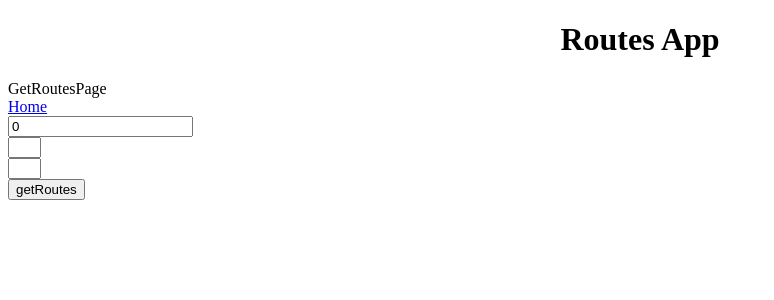
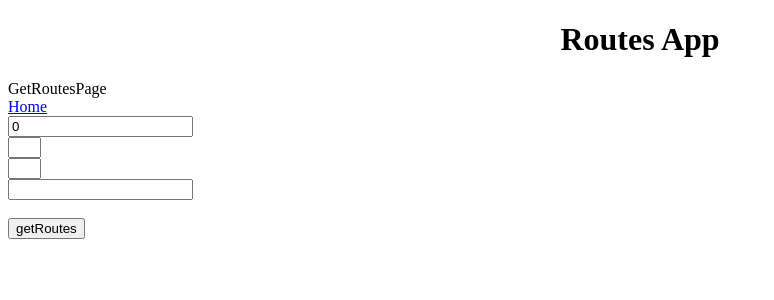
Before and after one commit to vitor-msp/routes-app, a React (Create React App) app: page /get-routes in a window 1280 px wide. Shown: the top 300 px of the page, without its empty margins (0-774 px from the left). Built offline with nearby package versions, Linux system fonts and the light colour scheme.

Commit message:
isolate component with inputs when graph is unselected

```diff
--- /dev/null
+++ b/src/components/InputsGraphUnselected.tsx
@@ -0,0 +1,42 @@
+import { GetRoutesDTO } from "../store/ducks/routes/routes.types";
+
+interface Props {
+  reqDTO: GetRoutesDTO;
+  handleChange: (reqDTO: GetRoutesDTO) => any;
+}
+
+export const InputsGraphUnselected: React.FC<Props> = ({ reqDTO, handleChange }) => {
+  return (
+    <div>
+      <input
+        type="number"
+        min={0}
+        value={reqDTO.graphId}
+        onChange={(e) => handleChange({ ...reqDTO, graphId: +e.target.value })}
+      />
+      <br />
+      <input
+        type="text"
+        size={1}
+        maxLength={1}
+        value={reqDTO.town1}
+        onChange={(e) => handleChange({ ...reqDTO, town1: e.target.value })}
+      />
+      <br />
+      <input
+        type="text"
+        size={1}
+        maxLength={1}
+        value={reqDTO.town2}
+        onChange={(e) => handleChange({ ...reqDTO, town2: e.target.value })}
+      />
+      <br />
+      <input
+        type="number"
+        min={0}
+        value={reqDTO.maxStops ?? ""}
+        onChange={(e) => handleChange({ ...reqDTO, maxStops: +e.target.value })}
+      />
+    </div>
+  );
+};
--- a/src/components/pages/GetRoutesPage.tsx
+++ b/src/components/pages/GetRoutesPage.tsx
@@ -5,6 +5,7 @@ import { getRoutesRequest } from "../../store/ducks/routes/routes.middlewares";
 import { GetRoutesDTO } from "../../store/ducks/routes/routes.types";
 import { AppDispatch, RootState } from "../../store/store";
 import { InputsGraphSelected } from "../InputsGraphSelected";
+import { InputsGraphUnselected } from "../InputsGraphUnselected";
 import { Route } from "../Route";
 
 export const GetRoutesPage = () => {
@@ -30,40 +31,19 @@ export const GetRoutesPage = () => {
       <NavLink to={"/"}>Home</NavLink>
       <br />
       {graph.selected ? (
-        <>
         <InputsGraphSelected
           reqDTO={reqDTO}
           handleChange={(data) => {
             setReqDTO(data);
           }}
         />
-        </>
       ) : (
-        <>
-          <input
-            type="number"
-            min={0}
-            readOnly={graph.selected}
-            value={reqDTO.graphId}
-            onChange={(e) => setReqDTO({ ...reqDTO, graphId: +e.target.value })}
+        <InputsGraphUnselected
+          reqDTO={reqDTO}
+          handleChange={(data) => {
+            setReqDTO(data);
+          }}
         />
-          <br />
-          <input
-            type="text"
-            size={1}
-            maxLength={1}
-            value={reqDTO.town1}
-            onChange={(e) => setReqDTO({ ...reqDTO, town1: e.target.value })}
-          />
-          <br />
-          <input
-            type="text"
-            size={1}
-            maxLength={1}
-            value={reqDTO.town2}
-            onChange={(e) => setReqDTO({ ...reqDTO, town2: e.target.value })}
-          />
-        </>
       )}
       <br />
       <button onClick={getRoutes}>getRoutes</button>
```
Lines whose indentation alone changed are shown as unchanged.
